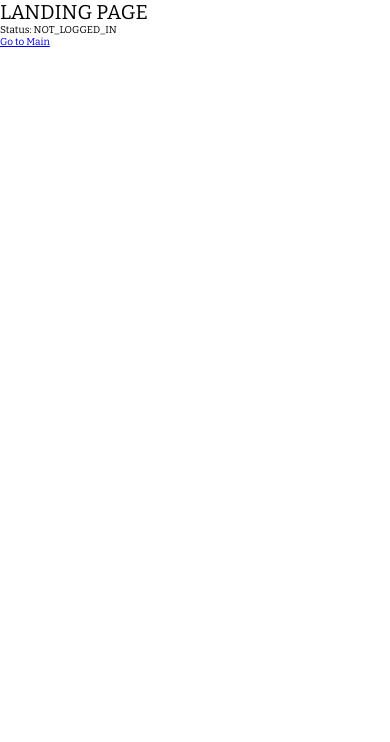
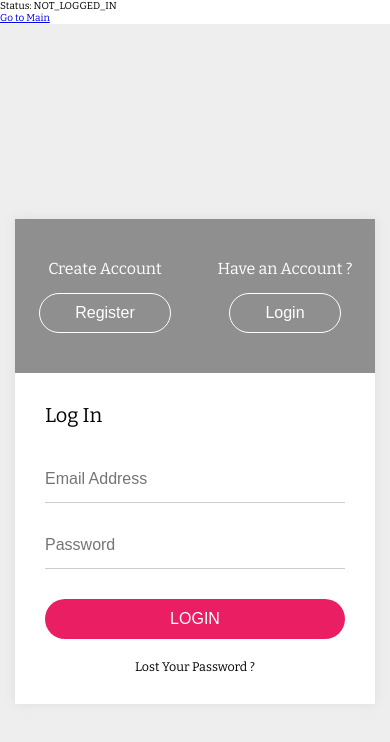
Before and after one commit to davidmvenegas/FinancialTracker, a React (Create React App) app in the folder client/: page /#/ in a window 390 px wide. Shown: the top 742 px of the page. Built offline with nearby package versions, Linux system fonts and the light colour scheme; no server answers.

Commit message:
profile getting there

```diff
--- a/client/src/1-Landing/Landing.js
+++ b/client/src/1-Landing/Landing.js
@@ -17,6 +17,38 @@ function Landing() {
     const handleRegEmailChange = (e) => setRegEmail(e.target.value)
     const handleRegPasswordChange = (e) => setRegPassword(e.target.value)
     const handlePasswordConfirmationChange = (e) => setPasswordConfirmation(e.target.value)
+
+    const loginBtn = document.querySelectorAll(".login-btn")
+    const registerBtn = document.querySelectorAll(".register-btn")
+    const lostPassBtn = document.querySelectorAll(".lost-pass-btn")
+    const box = document.querySelector(".box")
+    const loginForm = document.querySelector(".login-form")
+    const registerForm = document.querySelector(".register-form")
+    const lostPasswordForm = document.querySelector(".lost-password-form")
+
+    registerBtn.forEach((btn) =>{
+        btn.addEventListener("click", () => {
+            box.classList.add("slide-active")
+            registerForm.classList.remove("form-hidden")
+            loginForm.classList.add("form-hidden")
+            lostPasswordForm.classList.add("form-hidden")
+        })
+    })
+    loginBtn.forEach((btn) =>{
+        btn.addEventListener("click", () => {
+            box.classList.remove("slide-active")
+            registerForm.classList.add("form-hidden")
+            loginForm.classList.remove("form-hidden")
+            lostPasswordForm.classList.add("form-hidden")
+        })
+    })
+    lostPassBtn.forEach((btn) =>{
+        btn.addEventListener("click", () => {
+            registerForm.classList.add("form-hidden")
+            loginForm.classList.add("form-hidden")
+            lostPasswordForm.classList.remove("form-hidden")
+        })
+    })
 
     function handleRegSubmit(e) {
         e.preventDefault()
@@ -45,16 +77,59 @@ function Landing() {
 
     return (
         <div>
-            <h1>LANDING PAGE</h1>
             <p>Status: {loggedInStatus}</p>
             <Link to='/main'>Go to Main</Link>
-
-            <form onSubmit={handleLogSubmit}></form>
-            <form onSubmit={handleRegSubmit}></form>
-
-
-
-
+            <div className="login-page">
+                <div className="box">
+                    <div className="left">
+                        <h3>Create Account</h3>
+                        <button type="button" className="register-btn">Register</button>
+                    </div>
+                    <div className="right">
+                        <h3>Have an Account ?</h3>
+                        <button type="button" className="login-btn">Login</button>
+                    </div>
+                    <div className="form">
+                        <form onSubmit={handleLogSubmit} className="login-form">
+                            <h3>Log In</h3>
+                            <div className="form-group">
+                                <input onChange={handleLogEmailChange} type="text" placeholder="Email Address" className="form-control" required />
+                            </div>
+                            <div className="form-group">
+                                <input onChange={handleLogPasswordChange} type="password" placeholder="Password" className="form-control" required />
+                            </div>
+                            <button type="submit" className="submit-btn">Login</button>
+                            <p className="lost-pass-btn">Lost Your Password ?</p>
+                        </form>
+                        <form onSubmit={handleRegSubmit} className="register-form form-hidden">
+                            <h3>Register</h3>
+                            <div className="form-group">
+                                <input type="text" placeholder="Name" className="form-control" required />
+                            </div>
+                            <div className="form-group">
+                                <input onChange={handleRegEmailChange} type="email" placeholder="Email Address*" className="form-control" required />
+                            </div>
+                            <div className="form-group">
+                                <input onChange={handleRegPasswordChange} type="password" placeholder="Password*" className="form-control" required />
+                            </div>
+                            <div className="form-group">
+                                <input onChange={handlePasswordConfirmationChange} type="password" placeholder="Confirm Password" className="form-control" required />
+                            </div>
+                            <button type="submit" className="submit-btn">Register</button>
+                            <p className="lost-pass-btn">Lost Your Password ?</p>
+                        </form>
+                        <form className="lost-password-form form-hidden">
+                            <h3>Lost Your Password ?</h3>
+                            <h5>You will receive a link to create a new password via email.</h5>
+                            <div className="form-group">
+                                <input type="text" placeholder="Email Address*" className="form-control" />
+                            </div>
+                            <button type="submit" className="submit-btn">Reset Password</button>
+                            <p><span className="login-btn">Login</span> | <span className="register-btn">Register</span></p>
+                        </form>
+                    </div>
+                </div>
+            </div>
         </div>
     )
 }
--- a/client/src/1-Landing/landing.css
+++ b/client/src/1-Landing/landing.css
@@ -0,0 +1,171 @@
+.login-page{
+	min-height: 100vh;
+	padding: 1.5rem;
+	background-color: #eeeeee;
+	display: flex;
+	flex-wrap: wrap;
+	align-items: center;
+	justify-content: center;
+}
+.login-page .box{
+	/* background-image: url(); */
+	background-size: cover;
+	background-position: -16rem center;
+	background-repeat: repeat-x;
+	flex: 0 0 70rem;
+	max-width: 70rem;
+	min-height: 48rem;
+	box-shadow: 0 0 1rem #dddddd;
+	display: flex;
+	flex-wrap: wrap;
+	position: relative;
+	z-index: 1;
+	transition: all 0.5s ease-in-out;
+}
+.login-page .box.slide-active{
+	background-position:16rem center;
+}
+.login-page .box::before{
+	content: '';
+	position: absolute;
+	left:0;
+	top:0;
+	width: 100%;
+	height:100%;
+	z-index: -1;
+	background-color: rgba(0,0,0,0.4);
+}
+.login-page .box .left,
+.login-page .box .right{
+	flex:0 0 50%;
+	max-width: 50%;
+	display: flex;
+	justify-content: center;
+	align-items: center;
+	flex-direction: column;
+	padding:4rem 0;
+}
+.login-page .box .left h3,
+.login-page .box .right h3{
+	font-size: 2rem;
+	color:#ffffff;
+	margin:0 0 1.5rem;
+}
+.login-page .box .left .register-btn,
+.login-page .box .right .login-btn{
+	background-color: transparent;
+	padding: 1rem 3.5rem;
+	color:#ffffff;
+	border:.1rem solid #ffffff;
+	font-size: 1.6rem;
+	cursor: pointer;
+	border-radius: 2.5rem;
+}
+.login-page .box .left .register-btn:focus,
+.login-page .box .right .login-btn:focus{
+	outline: none;
+}
+.login-page .box .form{
+	position: absolute;
+	background-color: #ffffff;
+	height: 100%;
+	width: 50%;
+	right:0;
+	top:0;
+	padding:3rem;
+	display: flex;
+	flex-direction: column;
+	justify-content: center;
+	transition: all 0.5s ease-in-out;
+}
+.login-page .box.slide-active .form{
+	right: 50%;
+}
+.login-page .box .form h3{
+	font-size: 2rem;
+	color:#000000;
+	margin:0 0 3rem;
+}
+.login-page .box .form .form-group{
+	margin-bottom: 2rem;
+}
+.login-page .box .form .lost-password-form,
+.login-page .box .form .login-form,
+.login-page .box .form .register-form {
+	transition: all 0.5s ease-in-out;
+}
+.login-page .box .form .form-control{
+	width: 100%;
+	height: 4.5rem;
+	font-size: 1.6rem;
+	color:#000000;
+	border:none;
+	border-bottom:.1rem solid #cccccc;
+	padding: 0;
+}
+.login-page .box .form .form-control:focus{
+	outline: none;
+}
+.login-page .box .form label{
+	font-size: 1.6rem;
+	color:#555555;
+}
+.login-page .box .form .submit-btn {
+	width: 100%;
+	height: 4rem;
+	background-color: #E91E63;
+	border:none;
+	border-radius: 2rem;
+	color:#ffffff;
+	text-transform: uppercase;
+	margin-top: 1rem;
+	font-size: 1.6rem;
+	cursor: pointer;
+}
+.login-page .box .form .submit-btn:focus{
+	outline: none;
+}
+.login-page .box .form p {
+	margin-top: 2rem;
+	font-size: 1.25rem;
+	text-align: center;
+	cursor: pointer;
+}
+.login-page .box .form h5{
+	font-size: 1.6rem;
+	color:#555555;
+	margin:0 0 3rem;
+	font-weight: normal;
+}
+.login-page .box .form .form-hidden{
+	max-height: 0;
+	visibility: hidden;
+	opacity: 0;
+	overflow: hidden;
+}
+
+@media(max-width: 767px){
+	.login-page .box{
+		flex:0 0 100%;
+		max-width: 100%;
+	}
+}
+@media(max-width: 575px){
+	.login-page .box .form{
+		width: 100%;
+		position: relative;
+		right: auto;
+		top:auto;
+		height: auto;
+	}
+	.login-page .box,
+	.login-page .box.slide-active{
+        background-position: center;
+	}
+	.login-page .box .left h3, .login-page .box .right h3{
+		font-size: 1.6rem;
+	}
+	.login-page .box.slide-active .form{
+		right:auto;
+	}
+}
--- a/client/src/2-Main/Savings/Savings.js
+++ b/client/src/2-Main/Savings/Savings.js
@@ -11,8 +11,8 @@ function Savings() {
                 </div>
                 <div className="savings-header-box2">
                     <h2 className='savings-category-title'>My Savings Goal: ($1,200 of $5,000)</h2>
-                    <div class="savings-progress-wrapper">
-                        <span class="savings-progress" id="savings-progress"></span>
+                    <div className="savings-progress-wrapper">
+                        <span className="savings-progress" id="savings-progress"></span>
                     </div>
                     <form className="add-to-savings-form">
                         <input type="number"  placeholder='$' required/>
```
